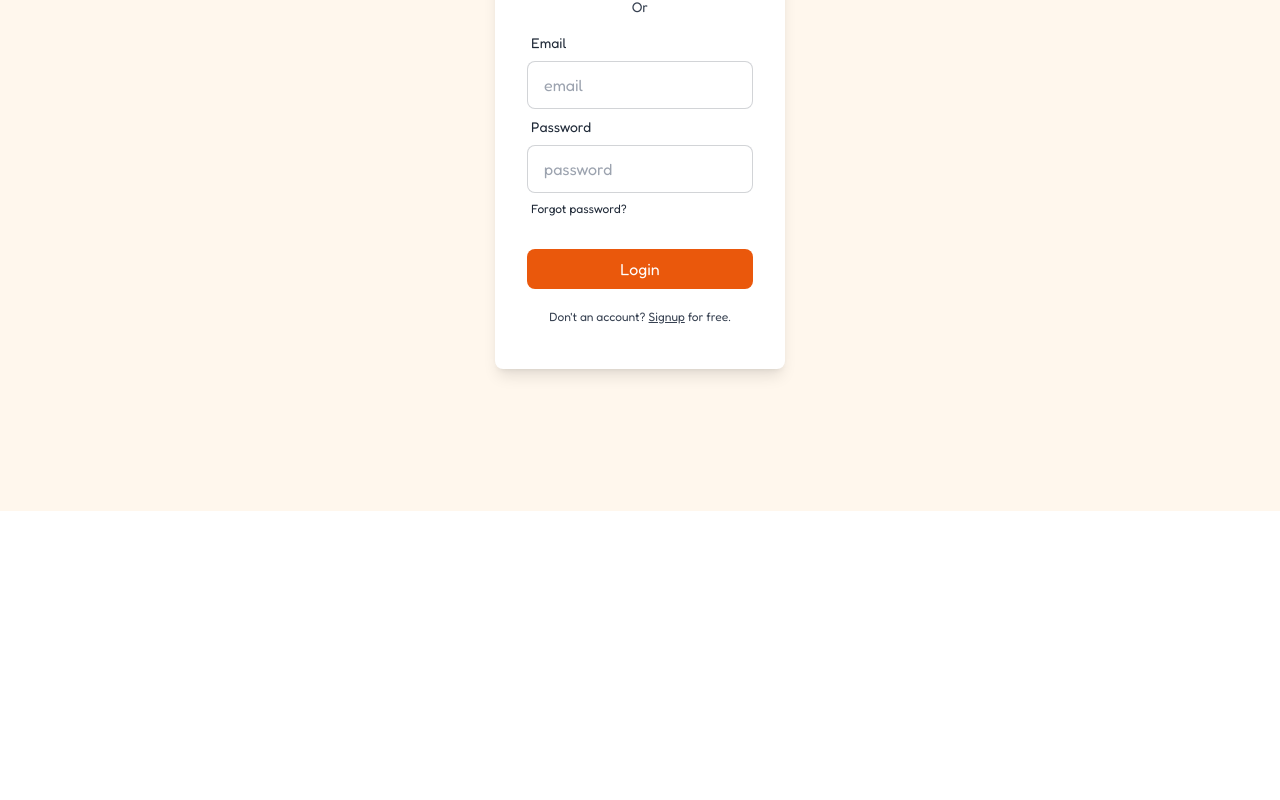
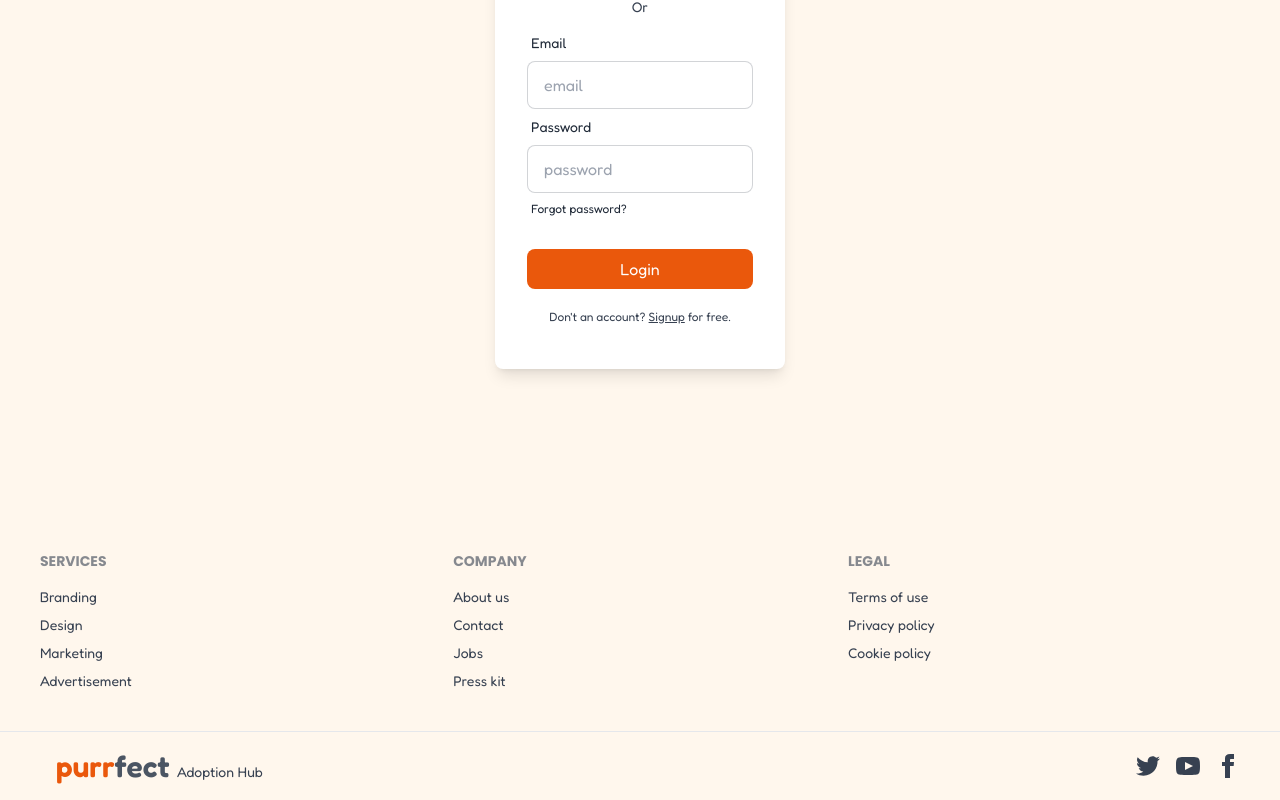
Before and after one commit to mrbannerbear/purrfect-adoption-hub-client, a React (Vite) app: page /login in a window 1280 px wide. Shown: the part 393-1193 px from the top of the page. Before the commit the page ends 904 px from the top, so only its background shows below. Built offline with nearby package versions, Linux system fonts and the light colour scheme; no server answers.

Commit message:
Added Contact & Donate Sections

```diff
--- a/src/components/main/Footer.jsx
+++ b/src/components/main/Footer.jsx
@@ -1,9 +1,77 @@
 const Footer = () => {
-    return (
-        <div>
-
-        </div>
-    );
+  return (
+    <>
+      <footer className="footer p-10 bg-orange-50 font-poppins">
+        <nav>
+          <header className="footer-title font-poppins">Services</header>
+          <a className="link link-hover">Branding</a>
+          <a className="link link-hover">Design</a>
+          <a className="link link-hover">Marketing</a>
+          <a className="link link-hover">Advertisement</a>
+        </nav>
+        <nav>
+          <header className="footer-title font-poppins">Company</header>
+          <a className="link link-hover">About us</a>
+          <a className="link link-hover">Contact</a>
+          <a className="link link-hover">Jobs</a>
+          <a className="link link-hover">Press kit</a>
+        </nav>
+        <nav>
+          <header className="footer-title font-poppins">Legal</header>
+          <a className="link link-hover">Terms of use</a>
+          <a className="link link-hover">Privacy policy</a>
+          <a className="link link-hover">Cookie policy</a>
+        </nav>
+      </footer>
+      <footer className="footer px-10 py-4 border-t bg-orange-50">
+        <aside className="items-center grid-flow-col">
+          <p>
+          <span className="px-4 text-3xl font-semibold text-orange-600">
+              purr<span className="text-gray-600">fect </span>
+              <span className="font-normal text-xs md:text-sm"> Adoption Hub</span>
+            </span>
+          </p>
+        </aside>
+        <nav className="md:place-self-center md:justify-self-end">
+          <div className="grid grid-flow-col gap-4">
+            <a>
+              <svg
+                xmlns="http://www.w3.org/2000/svg"
+                width="24"
+                height="24"
+                viewBox="0 0 24 24"
+                className="fill-current"
+              >
+                <path d="M24 4.557c-.883.392-1.832.656-2.828.775 1.017-.609 1.798-1.574 2.165-2.724-.951.564-2.005.974-3.127 1.195-.897-.957-2.178-1.555-3.594-1.555-3.179 0-5.515 2.966-4.797 6.045-4.091-.205-7.719-2.165-10.148-5.144-1.29 2.213-.669 5.108 1.523 6.574-.806-.026-1.566-.247-2.229-.616-.054 2.281 1.581 4.415 3.949 4.89-.693.188-1.452.232-2.224.084.626 1.956 2.444 3.379 4.6 3.419-2.07 1.623-4.678 2.348-7.29 2.04 2.179 1.397 4.768 2.212 7.548 2.212 9.142 0 14.307-7.721 13.995-14.646.962-.695 1.797-1.562 2.457-2.549z"></path>
+              </svg>
+            </a>
+            <a>
+              <svg
+                xmlns="http://www.w3.org/2000/svg"
+                width="24"
+                height="24"
+                viewBox="0 0 24 24"
+                className="fill-current"
+              >
+                <path d="M19.615 3.184c-3.604-.246-11.631-.245-15.23 0-3.897.266-4.356 2.62-4.385 8.816.029 6.185.484 8.549 4.385 8.816 3.6.245 11.626.246 15.23 0 3.897-.266 4.356-2.62 4.385-8.816-.029-6.185-.484-8.549-4.385-8.816zm-10.615 12.816v-8l8 3.993-8 4.007z"></path>
+              </svg>
+            </a>
+            <a>
+              <svg
+                xmlns="http://www.w3.org/2000/svg"
+                width="24"
+                height="24"
+                viewBox="0 0 24 24"
+                className="fill-current"
+              >
+                <path d="M9 8h-3v4h3v12h5v-12h3.642l.358-4h-4v-1.667c0-.955.192-1.333 1.115-1.333h2.885v-5h-3.808c-3.596 0-5.192 1.583-5.192 4.615v3.385z"></path>
+              </svg>
+            </a>
+          </div>
+        </nav>
+      </footer>
+    </>
+  );
 };
 
 export default Footer;
--- a/src/components/outlets/Home/Home.jsx
+++ b/src/components/outlets/Home/Home.jsx
@@ -1,7 +1,9 @@
 import AboutUs from "./HomeComps/AboutUs/AboutUs";
-import Banner from "./HomeComps/Banner";
+import Banner from "./HomeComps/Banner/Banner";
 import CallToAction from "./HomeComps/CallToAction/CallToAction";
 import Categories from "./HomeComps/Categories/Categories";
+import Contact from "./HomeComps/Contact/Contact";
+import Donate from "./HomeComps/Donate/Donate";
 
 const Home = () => {
     return (
@@ -10,6 +12,8 @@ const Home = () => {
             <Categories></Categories>
             <AboutUs></AboutUs>
             <CallToAction></CallToAction>
+            <Contact></Contact>
+            <Donate></Donate>
         </div>
     );
 };
--- a/src/components/outlets/Home/HomeComps/AboutUs/AboutUs.jsx
+++ b/src/components/outlets/Home/HomeComps/AboutUs/AboutUs.jsx
@@ -14,7 +14,8 @@ const AboutUs = () => {
           <h1 className="text-3xl font-medium">Our Mission</h1>
             <p className="py-6 font-poppins">
             At Purrfect, our mission is to connect hearts and paws, creating meaningful relationships between pets and their forever families.
-            We believe in the transformative power of adoption and aim to make the process as joyous as the companionship it brings
+            We believe in the transformative power of adoption and aim to make the process as joyous as the companionship it brings.
+            Keeping that in mind, this website was made.
             </p>
 
           </div>
--- a/src/components/outlets/Home/HomeComps/Banner.jsx
+++ b/src/components/outlets/Home/HomeComps/Banner/Banner.jsx
@@ -2,7 +2,7 @@
 const Banner = () => {
     return (
         <div className="bg-orange-50 min-h-screen lg:min-h-[85vh] flex flex-col-reverse md:flex-row justify-center items-center">
-              <div className="">
+              <div className="bg-contain bg-center">
             <img className="w-[16rem] md:w-[20rem] lg:w-[18rem]"
             src="https://res-console.cloudinary.com/diyh5df1v/media_explorer_thumbnails/fcfd0f2e7915ef64b8e5a7f8f6d17190/detailed" alt="" />
             </div>
--- a/src/components/outlets/Home/HomeComps/CallToAction/CallToAction.jsx
+++ b/src/components/outlets/Home/HomeComps/CallToAction/CallToAction.jsx
@@ -17,7 +17,7 @@ const CallToAction = () => {
             <p className="mb-5 text-white font-poppins text-sm">
             Join us in giving these loving souls an equally loving home.
             </p>
-            <NavLink to="/donation-campaigns">
+            <NavLink to="/pet-listings">
             <button className="btn1">Adopt Now</button>
             </NavLink>
           </div>
--- /dev/null
+++ b/src/components/outlets/Home/HomeComps/Contact/Contact.jsx
@@ -0,0 +1,80 @@
+import { FaLocationPin } from "react-icons/fa6";
+import { FaPhoneAlt } from "react-icons/fa";
+
+const Contact = () => {
+
+    const locations = [
+        {
+          id: 1,
+          city: "New York",
+          state: "New York",
+          street: "Broadway",
+          shopNumber: "123",
+          phone: "+1 555-123-4567",
+        },
+        {
+          id: 2,
+          city: "San Francisco",
+          state: "California",
+          street: "Lombard Street",
+          shopNumber: "456",
+          phone: "+1 555-987-6543",
+        },
+        {
+          id: 3,
+          city: "Austin",
+          state: "Texas",
+          street: "South Congress Avenue",
+          shopNumber: "789",
+          phone: "+1 555-555-5555",
+        },
+        {
+          id: 4,
+          city: "Denver",
+          state: "Colorado",
+          street: "16th Street Mall",
+          shopNumber: "101",
+          phone: "+1 555-777-8888",
+        },
+        {
+          id: 5,
+          city: "Miami",
+          state: "Florida",
+          street: "Ocean Drive",
+          shopNumber: "202",
+          phone: "+1 555-444-3333",
+        },
+      ];
+
+
+
+  return (
+    <div className="px-12 lg:px-24 lg:pb-20 my-12">
+    <h1 className="text-center font-semibold text-4xl">Find <span className="text-orange-600">Us</span> At</h1>
+    {/* <p className="text-center font-poppins mt-2 mb-5 text-gray-600">And Why We Do What We Do</p> */}
+      <div className="hero min-h-[60vh]">
+        <div className="hero-content flex-col lg:flex-row-reverse">
+          <img
+            src="https://res-console.cloudinary.com/diyh5df1v/media_explorer_thumbnails/c0e60f7b1d10164ca8645e38a63ff70a/detailed"
+            className="w-56 md:w-72 lg:w-96 rounded-lg"
+          />
+          <div>
+          {locations.map(each => (
+            <div key={each.id} className="border-b-[1.5px] py-3">
+            <p className="flex items-center gap-1 text-sm md:text-base justify-start">
+            <FaLocationPin className="text-orange-600" /> {each.shopNumber}, {each.street}, {each.city}, {each.state}
+            </p>
+            <p className="flex items-center gap-1 text-sm md:text-base pt-2 justify-start">
+            <FaPhoneAlt /> {each.phone}
+            </p>
+          </div>)
+          )
+          }
+               </div>
+        </div>
+      </div>
+    </div>
+  );
+};
+
+export default Contact;
--- /dev/null
+++ b/src/components/outlets/Home/HomeComps/Donate/Donate.jsx
@@ -0,0 +1,85 @@
+import { NavLink } from "react-router-dom";
+
+const Donate = () => {
+  return (
+    <div className="px-12 lg:px-24 pb-12 lg:pb-20 lg:mt-12">
+      <div
+        className="hero min-h-[70vh] rounded-lg justify-end bg-cover"
+        style={{
+          backgroundImage:
+            "url(https://images.unsplash.com/photo-1583786083770-f5fa8e06524a?q=80&w=2070&auto=format&fit=crop&ixlib=rb-4.0.3&ixid=M3wxMjA3fDB8MHxwaG90by1wYWdlfHx8fGVufDB8fHx8fA%3D%3D)",
+        }}
+      >
+        <div className="hero-content text-right text-white">
+          <div className="max-w-md py-16 hidden md:block">
+            <h1 className="mb-5 text-5xl font-medium text-white">
+              You Can <span className="text-orange-600">Donate</span>
+            </h1>
+            <p className="text-sm lg:text-base mb-5 text-white font-poppins">
+              Contribute To a Cause. <br /> Help the Animals in Need.
+            </p>
+            <NavLink to="/donation-campaigns">
+              <button className="btn1">Donate Now</button>
+            </NavLink>
+          </div>
+        </div>
+      </div>
+      <div className="stats stats-vertical md:stats-horizontal shadow relative -top-16 hidden md:flex max-w-lg">
+        <div className="stat">
+          <div className="stat-title">In the US in 2022,</div>
+          <div className="stat-value font-poppins">6.3M</div>
+          <div className="stat-desc">Animals Entered <br /> Shelters</div>
+        </div>
+
+        <div className="stat">
+          <div className="stat-title">In the same year,</div>
+          <div className="stat-value font-poppins">3.2M</div>
+          <div className="stat-desc">Were Adopted</div>
+        </div>
+
+        <div className="stat">
+          <div className="stat-title">More Than</div>
+          <div className="stat-value font-poppins">50%</div>
+          <div className="stat-desc">Remained</div>
+        </div>
+      </div>
+      <div className="flex flex-row-reverse gap-5 md:hidden">
+
+      <div className="stats stats-vertical md:stats-horizontal shadow relative -top-16 md:-top-12 w-full">
+        <div className="stat p-3">
+          <div className="stat-title">In the US in 2022,</div>
+          <div className="stat-value font-poppins">6.3M</div>
+          <div className="stat-desc">Animals Entered <br /> Shelters</div>
+        </div>
+
+        <div className="stat p-3">
+          <div className="stat-title">In the same year,</div>
+          <div className="stat-value font-poppins">3.2M</div>
+          <div className="stat-desc">Were Adopted</div>
+        </div>
+
+        <div className="stat p-3">
+          <div className="stat-title">More Than</div>
+          <div className="stat-value font-poppins">50%</div>
+          <div className="stat-desc">Remained</div>
+        </div>
+      </div>
+
+      <div className="max-w-sm py-16">
+            <h1 className="mb-5 text-5xl font-medium text-gray-600">
+              You Can <span className="text-orange-600">Donate</span>
+            </h1>
+            <p className="text-sm lg:text-base mb-5 text-gray-600 font-poppins">
+              Contribute To a Cause. <br /> Help the Animals in Need.
+            </p>
+            <NavLink to="/donation-campaigns">
+              <button className="btn1">Donate Now</button>
+            </NavLink>
+          </div>
+
+      </div>
+    </div>
+  );
+};
+
+export default Donate;
```
Also changed, not shown: public/Vector.png (added).
